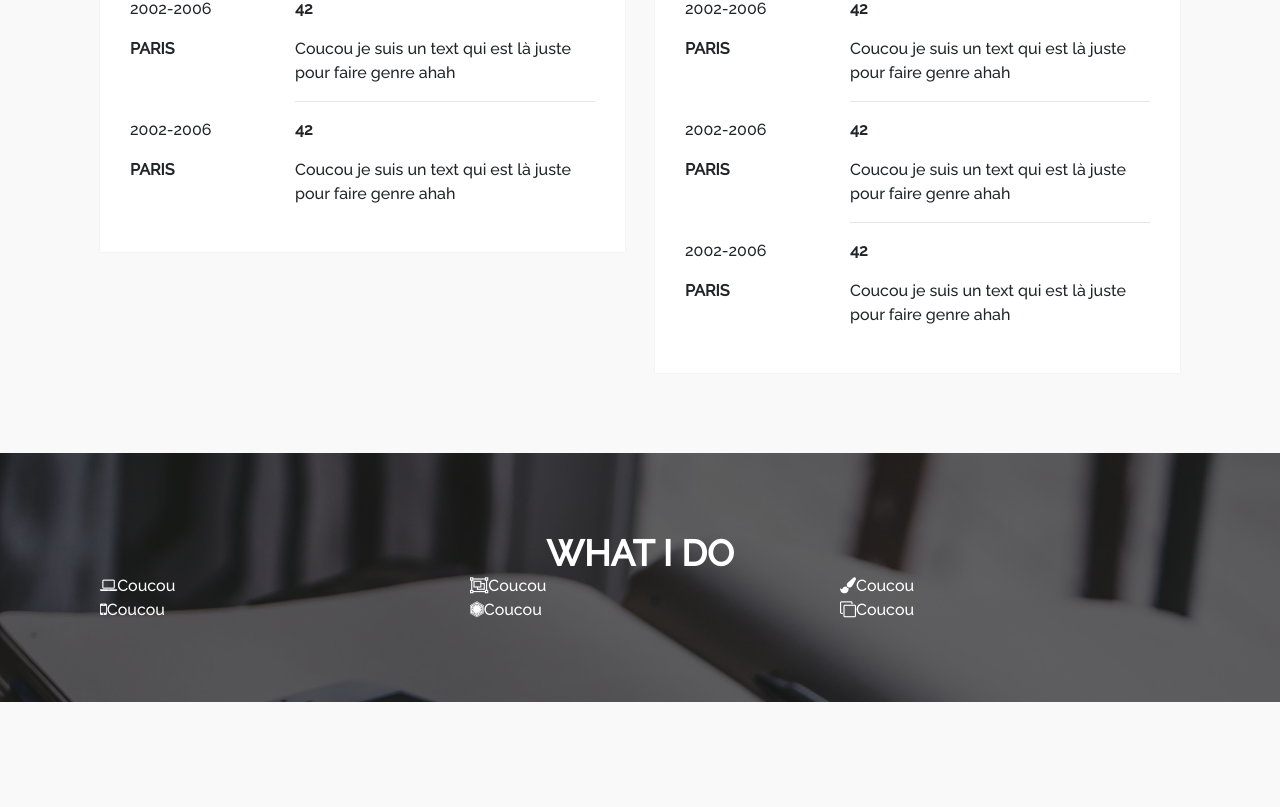
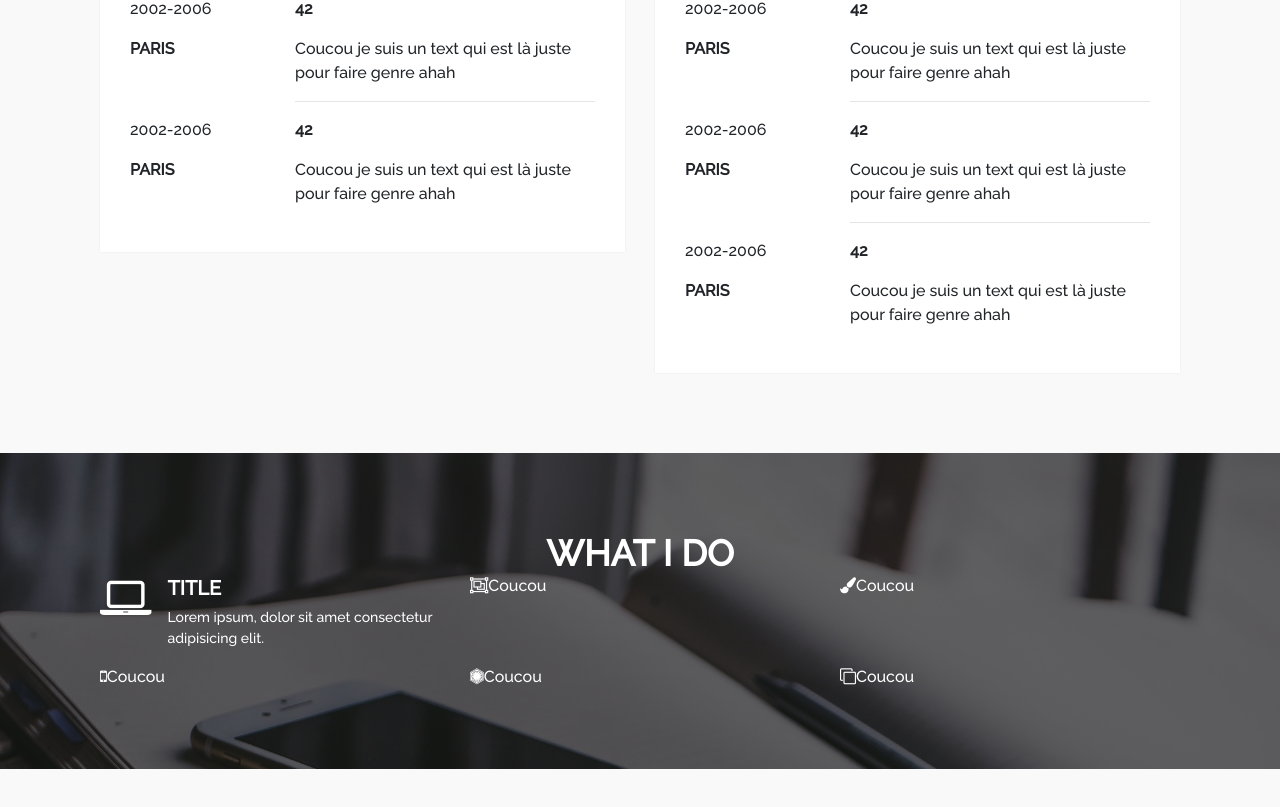
Before and after one commit to chrhuang/Resume, a React (Create React App) app: page / in a window 1280 px wide. Shown: the part 1587-2394 px from the top of the page. Built offline with nearby package versions, Linux system fonts and the light colour scheme.

Commit message:
MOD : Fix

```diff
--- /dev/null
+++ b/src/components/WhatIDo/Box/Box.js
@@ -0,0 +1,18 @@
+import React from 'react'
+import './Box.scss'
+
+export default function Box (props) {
+  return (
+    <div className='Performance row'>
+      <div className='col-12 d-flex'>
+        <div className=''>
+          <i className='fa fa-laptop fa-3x' />
+        </div>
+        <div className='ml-3'>
+          <p className='Performance__title'>{props.title}</p>
+          <p className='Performance__content'>{props.content}</p>
+        </div>
+      </div>
+    </div>
+  )
+}
--- /dev/null
+++ b/src/components/WhatIDo/Box/Box.scss
@@ -0,0 +1,14 @@
+.Performance {
+    &__title {
+        font-size: 20px;
+        font-weight: bold;
+        line-height: 28px;
+        text-transform: uppercase;
+    }
+    &__title {
+        margin-bottom: 5px;
+    }
+    &__content {
+        font-size: 14px;
+    }
+}
--- a/src/components/WhatIDo/WhatIDo.js
+++ b/src/components/WhatIDo/WhatIDo.js
@@ -1,4 +1,5 @@
 import React from 'react'
+import Box from './Box/Box'
 import './WhatIDo.scss'
 
 export default function WhatIDo () {
@@ -11,8 +12,7 @@ export default function WhatIDo () {
           </div>
           <div className='row w-100'>
             <div className='col-4'>
-              <i className='fa fa-laptop' />
-              Coucou
+              <Box icon='fa fa-laptop' title='title' content='Lorem ipsum, dolor sit amet consectetur adipisicing elit.' />
             </div>
             <div className='col-4'>
               <i className='fa fa-object-group' />
```
